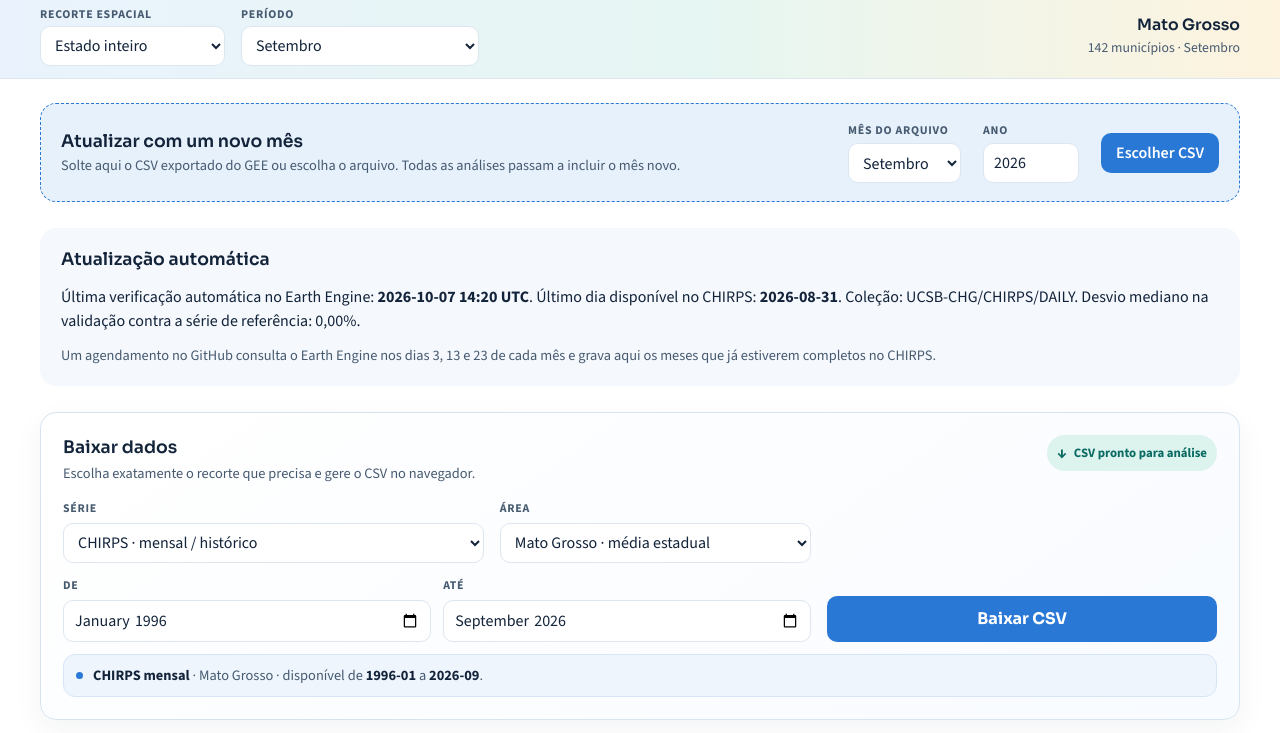
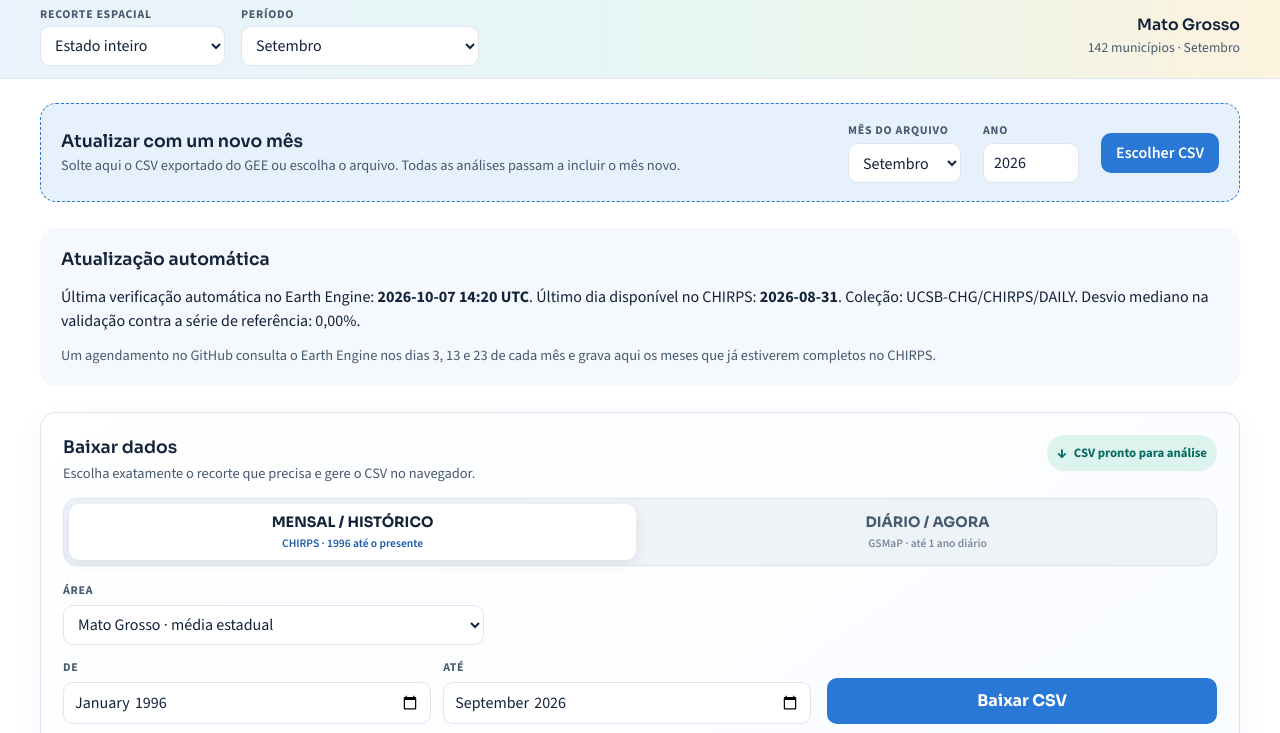
Before and after one commit to ernandes-sobreira/chuva-MT, a plain HTML site: page index.html in a window 1280 px wide. Both pictures are taken after a click on the tab "Dados". Shown: the part 67-800 px from the top of the page. Drawn offline with nearby package versions, Linux system fonts and the light colour scheme.

Commit message:
Destaca download mensal e diário

```diff
--- a/index.html
+++ b/index.html
@@ -63,6 +63,11 @@ select,input[type=search],input[type=number],input[type=text],input[type=date],i
 .download-head h2{margin-bottom:2px}
 .download-badge{display:inline-flex;align-items:center;gap:7px;background:var(--wet-soft);color:var(--wet);border-radius:999px;padding:6px 10px;font-size:.8rem;font-weight:700;white-space:nowrap}
 .download-badge:before{content:"↓";font-size:1rem}
+.download-series{display:grid;grid-template-columns:1fr 1fr;gap:8px;background:#eef3f8;border:1px solid var(--line);border-radius:14px;padding:5px;margin-top:2px}
+.download-series button{border:0;background:transparent;color:var(--ink2);border-radius:10px;min-height:44px;padding:8px 14px;font-family:var(--display);font-size:.9rem;font-weight:700;cursor:pointer}
+.download-series button[aria-pressed=true]{background:#fff;color:var(--ink);box-shadow:0 3px 12px rgba(18,35,58,.09)}
+.download-series button small{display:block;font-family:var(--body);font-size:.72rem;font-weight:600;color:var(--muted);margin-top:1px}
+.download-series button[aria-pressed=true] small{color:var(--accent-d)}
 .download-grid{display:grid;grid-template-columns:minmax(210px,1.35fr) minmax(180px,1fr) minmax(220px,1.25fr);gap:14px 16px;align-items:end;margin-top:4px}
 .download-grid .field{gap:5px}
 .download-grid .field select,.download-grid .field input{width:100%;box-sizing:border-box;background:#fff}
@@ -73,7 +78,7 @@ select,input[type=search],input[type=number],input[type=text],input[type=date],i
 .download-preview b{color:var(--ink)}
 .download-preview .dot{width:7px;height:7px;border-radius:50%;background:var(--accent);flex:0 0 auto}
 @media(max-width:850px){.download-grid{grid-template-columns:1fr 1fr}.download-grid #dlMunWrap{grid-column:1/-1}.download-dates{grid-column:1/-1}.download-action{grid-column:1/-1}}
-@media(max-width:560px){.download-grid{grid-template-columns:1fr}.download-grid #dlMunWrap,.download-dates,.download-action{grid-column:1}.download-dates{grid-template-columns:1fr}.download-card{padding:17px}}
+@media(max-width:560px){.download-series{grid-template-columns:1fr}.download-grid{grid-template-columns:1fr}.download-grid #dlMunWrap,.download-dates,.download-action{grid-column:1}.download-dates{grid-template-columns:1fr}.download-card{padding:17px}}
 .chead{display:flex;flex-wrap:wrap;gap:8px 14px;align-items:center;justify-content:space-between}
 .chead .ctl{display:flex;flex-wrap:wrap;gap:8px;align-items:center;min-width:0;max-width:100%}
 .chead .ctl .field{max-width:100%}
@@ -447,11 +452,12 @@ th button[data-dir]::after{content:" \25BE"} th button[data-dir=asc]::after{cont
       <div><h2>Baixar dados</h2><p class="note">Escolha exatamente o recorte que precisa e gere o CSV no navegador.</p></div>
       <span class="download-badge">CSV pronto para análise</span>
     </div>
+    <div class="download-series" role="group" aria-label="Série para download">
+      <button type="button" data-dlserie="mensal" aria-pressed="true">MENSAL / HISTÓRICO<small>CHIRPS · 1996 até o presente</small></button>
+      <button type="button" data-dlserie="diario" aria-pressed="false">DIÁRIO / AGORA<small>GSMaP · até 1 ano diário</small></button>
+      <select id="dlSerie" hidden aria-hidden="true"><option value="mensal">mensal</option><option value="diario">diario</option></select>
+    </div>
     <div class="download-grid">
-      <label class="field">Série<select id="dlSerie">
-        <option value="mensal">CHIRPS · mensal / histórico</option>
-        <option value="diario">GSMaP · diário / agora</option>
-      </select></label>
       <label class="field">Área<select id="dlArea">
         <option value="uf">Mato Grosso · média estadual</option>
         <option value="mun">Um município</option>
@@ -1240,6 +1246,7 @@ function dlMonthlySource(k){
 }
 function syncDownloadBuilder(reset){
   const serie=$("dlSerie").value||"mensal",area=$("dlArea").value||"uf";
+  document.querySelectorAll("[data-dlserie]").forEach(b=>b.setAttribute("aria-pressed",b.dataset.dlserie==serie));
   if(!$("dlMunDownloadList").children.length)$("dlMunDownloadList").innerHTML=MUN.map(m=>'<option value="'+esc(m.n)+'"></option>').join("");
   if(!$("dlMunDownload").value){
     const cur=S.tipo=="mun"&&IDX[S.id]!=null?MUN[IDX[S.id]]:MUN.find(m=>m.n=="Cáceres")||MUN[0];
@@ -1302,6 +1309,10 @@ function rDados(){
   $("btnCsv").hidden=false;
   syncDownloadBuilder(false);
 }
+document.querySelectorAll("[data-dlserie]").forEach(b=>b.addEventListener("click",()=>{
+  $("dlSerie").value=b.dataset.dlserie;
+  syncDownloadBuilder(true);
+}));
 $("dlSerie").addEventListener("change",()=>syncDownloadBuilder(true));
 $("dlArea").addEventListener("change",()=>syncDownloadBuilder(false));
 $("dlMunDownload").addEventListener("input",()=>syncDownloadBuilder(false));
```
